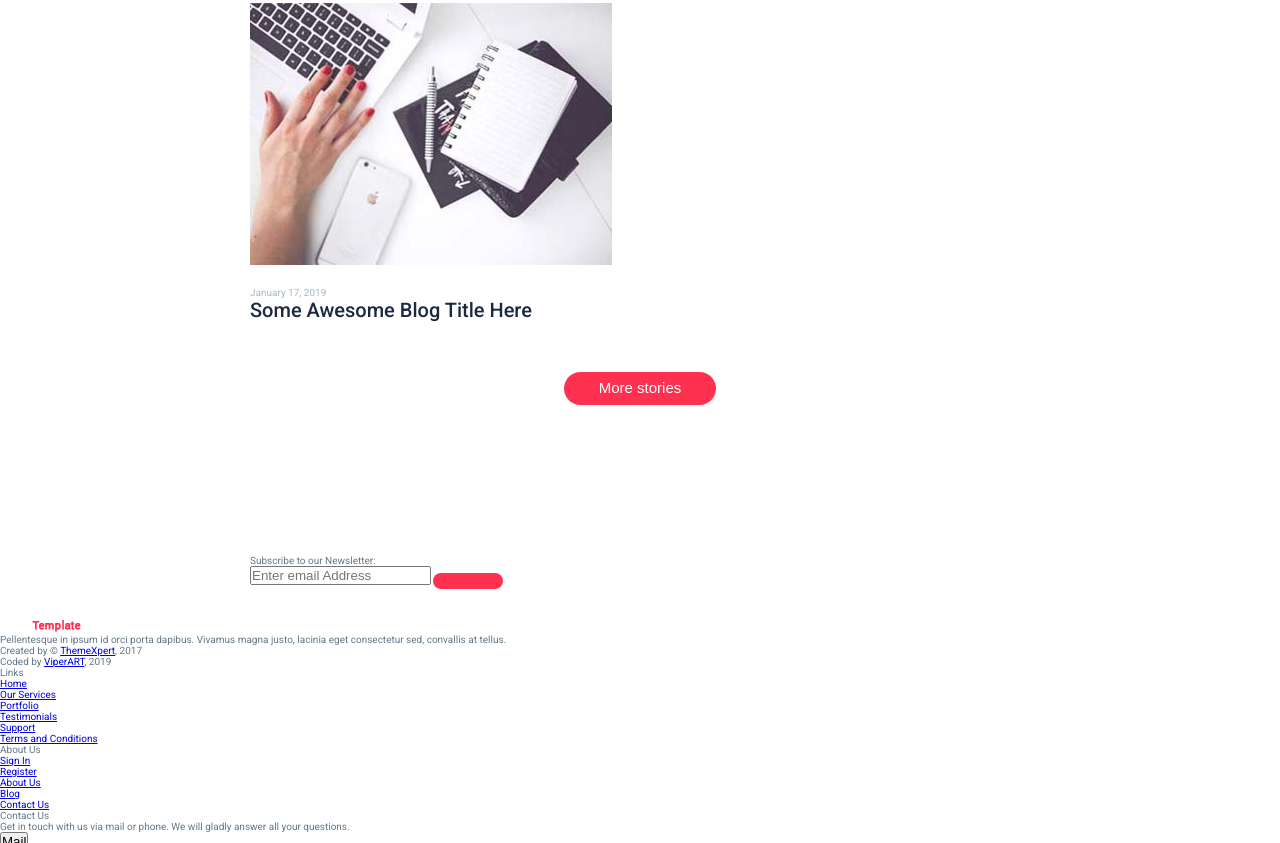
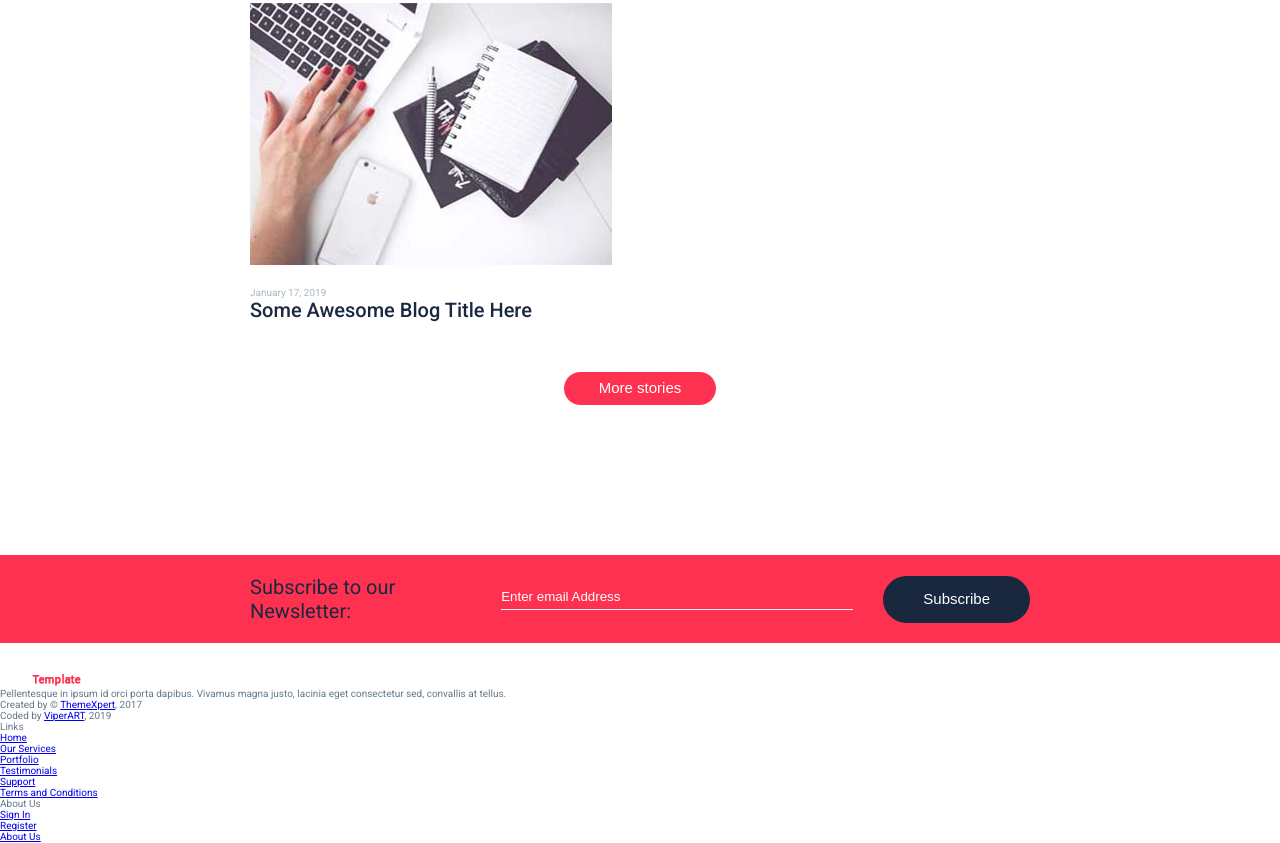
Before and after one commit to WellCause/retro, a website: page index.html in a window 1280 px wide. Shown: the part 5712-6555 px from the top of the page. Drawn offline with Linux system fonts and the light colour scheme; files whose address does not match are found by name.

Commit message:
Completed 'Subscribe' section

```diff
--- a/index.html
+++ b/index.html
@@ -220,11 +220,11 @@
         </section>
 
         <section class="subscribe">
-            <div class="subscribe__form">
-                <p class="subscribe__text">Subscribe to our Newsletter:</p>
-                <input type="email" placeholder="Enter email Address">
-                <button class="btn btn--secondary"></button>
-            </div>
+            <form class="subscribe__form">
+                <label for="email" class="subscribe__text">Subscribe to our Newsletter:</label for="">
+                <input type="email" placeholder="Enter email Address" class="subscribe__input" id="email">
+                <button class="btn btn--blue btn--big">Subscribe</button>
+            </form>
         </section>
     </main>
 
--- a/resources/less/abstracts/_variables.less
+++ b/resources/less/abstracts/_variables.less
@@ -3,11 +3,13 @@
 @color-lightblue: #a8b9c0;
 @color-pink: #ff3150;
 @color-white: #fff;
+@color-white-1: #eff7fa;
 @color-black: #231f20;
 @color-blue: #0b1d35;
 @color-darkblue: #0f0f14;
-@color-darkblue-1: #1a2940;
+@color-darkblue-1: #19283f;
 @color-grey: #f4f4f4;
+
 
 // BASIC TRANSITION
 @transition-basic: .2s ease-in-out;
--- a/resources/less/components/_btn.less
+++ b/resources/less/components/_btn.less
@@ -25,4 +25,8 @@
     &--capital {
         text-transform: uppercase;
     }
+
+    &--blue {
+        background-color: @color-darkblue-1;
+    }
 }
--- /dev/null
+++ b/resources/less/layout/_subscribe.less
@@ -0,0 +1,30 @@
+.subscribe {
+    justify-items: center;
+    background-color: @color-pink;
+    padding: 2rem 0;
+    color: @color-darkblue-1;
+
+    &__form {
+        display: flex;
+        align-items: center;
+    }
+
+    &__text {
+        font-size: 2rem;
+    }
+
+    &__input {
+        background-color: transparent;
+        border: none;
+        border-bottom: 1px solid @color-white-1;
+        padding: 0 0 .5rem 0;
+        margin: 0 3rem;
+        width: 40rem;
+        outline: none;
+
+
+        &::placeholder {
+            color: @color-white;
+        }
+    }
+}
--- a/resources/less/main.less
+++ b/resources/less/main.less
@@ -14,3 +14,4 @@
 @import "layout/_works.less";
 @import "layout/_cta.less";
 @import "layout/_blog.less";
+@import "layout/_subscribe.less";
```
Also changed, not shown: resources/css/style.css.
